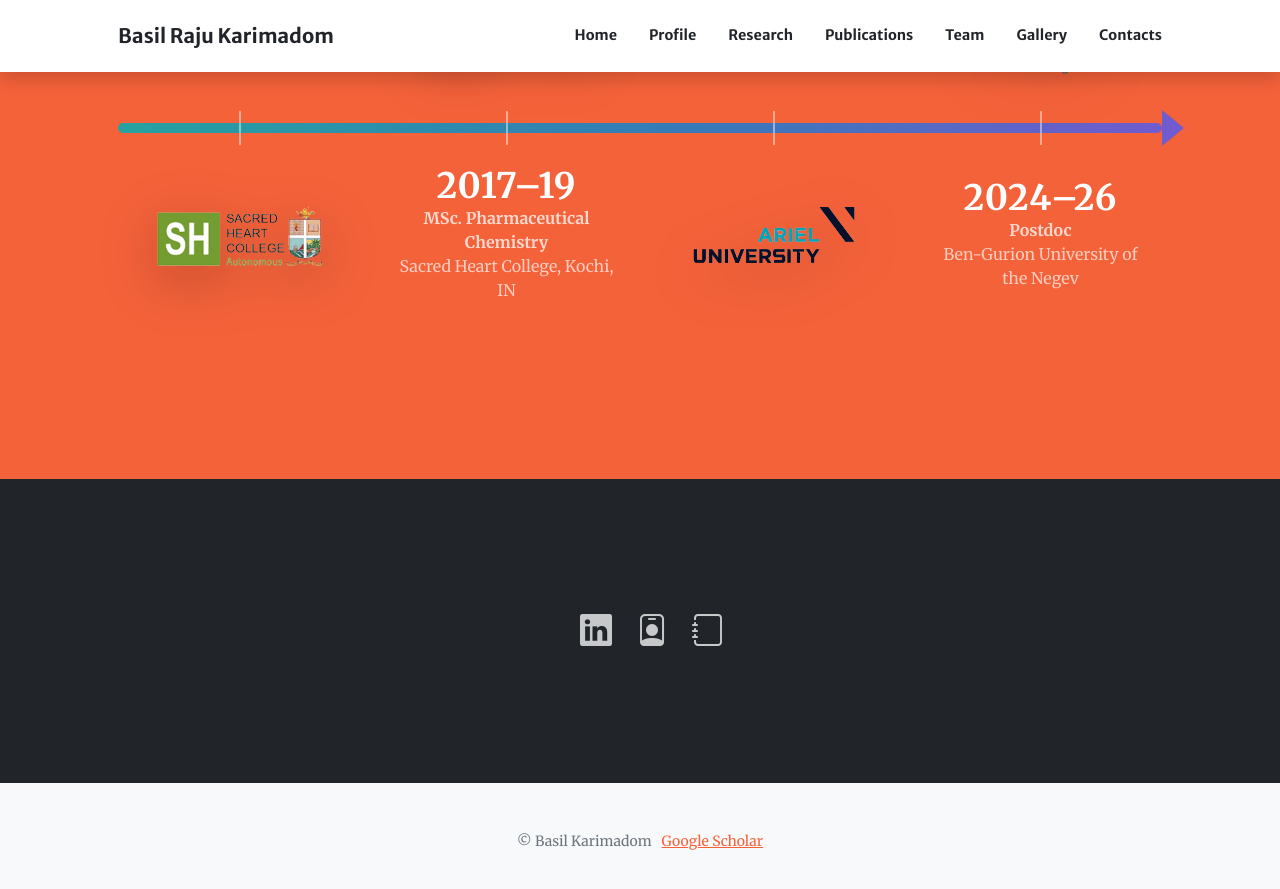
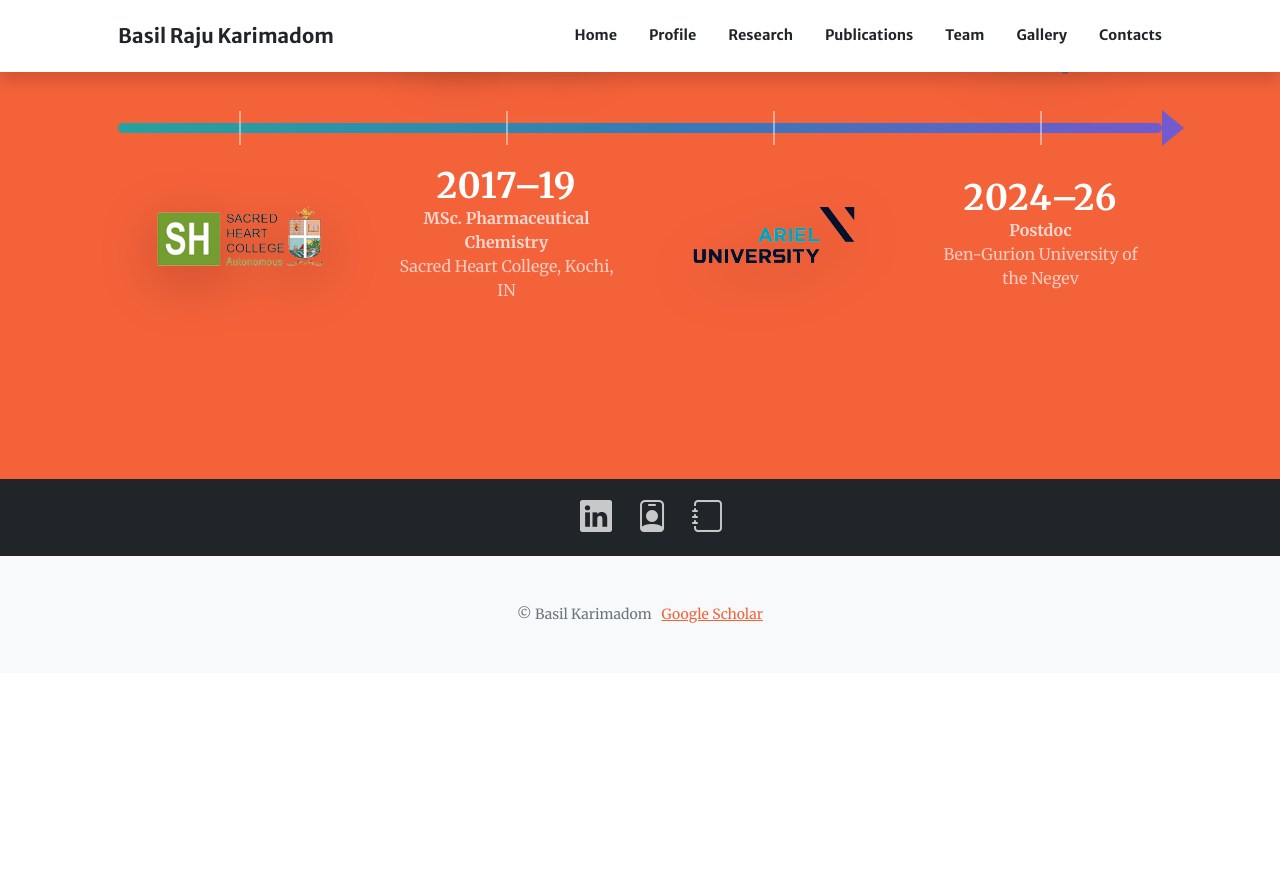
Before and after one commit to basilkarimadom/basilkarimadom.github.io, a Jekyll site: the page built from about.md, in a window 1280 px wide and 900 px high, scrolled down 976 px. Shown: the top 889 px of the window. Built offline with Jekyll 4.4.1, drawn with Linux system fonts in a browser that asks for light colours; comment, search, counter and statistics services are not loaded; after the commit the page ends 1649 px from its top, so only the background shows below that.

Commit message:
Update profile_links.html

```diff
--- a/_includes/profile_links.html
+++ b/_includes/profile_links.html
@@ -1,4 +1,4 @@
-<section class="page-section {{ section.background_style }}">
+<section class="page-section {{ section.background_style }} profile-links-strip">
   <div class="container px-4 px-lg-5">
     <div class="d-flex justify-content-center gap-4 flex-wrap">
       {% for item in section.items %}
```
